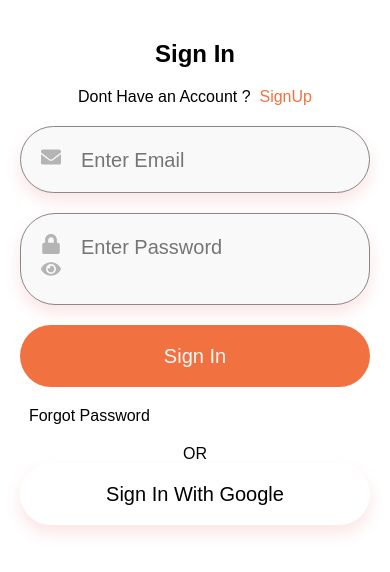
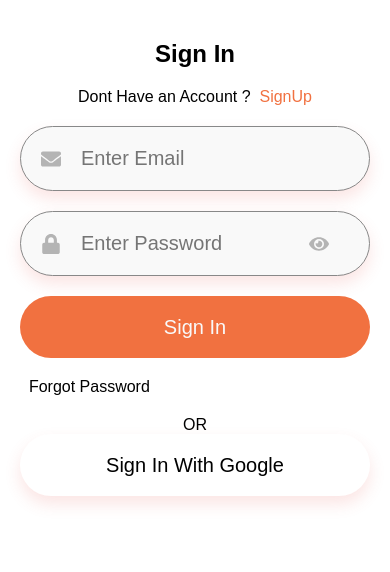
Before and after one commit to Kingscliq/Events, a React (Create React App) app: page /signin in a window 390 px wide. Shown: the top 572 px of the page. Built offline with nearby package versions, Linux system fonts and the light colour scheme; a web font is replaced by a local one.

Commit message:
style changes

```diff
--- a/src/components/input/input.css
+++ b/src/components/input/input.css
@@ -7,6 +7,9 @@
 	background-color: var(--light);
 	margin: 20px 0;
 	box-shadow: 0px 8px 16px rgba(226, 81, 76, 0.15);
+	display: flex;
+	justify-content: space-between;
+	align-items: center;
 }
 
 .textField {
@@ -15,6 +18,7 @@
 	font-size: 20px;
 	background-color: transparent;
 	width: 80%;
+	margin-right: 1rem;
 }
 .textField:focus {
 	background-color: var(--light);
@@ -24,16 +28,6 @@
 	font-size: 20px;
 	margin-right: 20px;
 	color: var(--darkgrey);
+	display: flex;
+	justify-content: center;
 }
-
-@media screen and (min-width: 220px) and (max-width: 481px) {
-  .textField {
-    width: 80%;
-  }
-}
-
-@media screen and (min-width: 769px) and (max-width: 1060px) {
-  .textField {
-    width: 75%;
-  }
-}
--- a/src/pages/app/landing-page/index.jsx
+++ b/src/pages/app/landing-page/index.jsx
@@ -36,6 +36,7 @@ const LandingPage = () => {
 				secondItem={"Browse an event"}
 				secondLink={"/browse-events"}
 				button={<Button text={"Sign In"} className="btn btn-primary" />}
+				buttonLink={"/signin"}
 			/>
 			<HeaderWidget />
 			<main className="landing-page-main">
```
Lines whose indentation alone changed are shown as unchanged.
